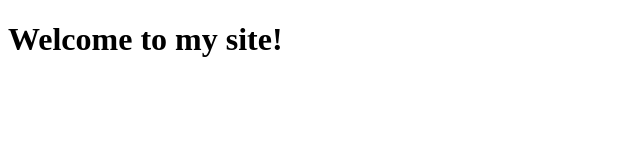
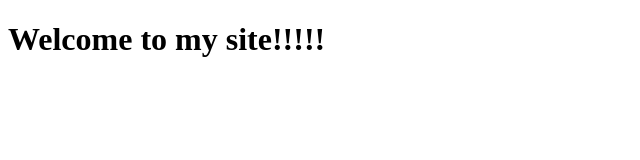
Before and after one commit to bmceuen/week2-lab, a plain HTML site: page index.html in a window 1280 px wide. Shown: the full height of the page, 0-640 px from the left. Drawn offline with Linux system fonts and the light colour scheme.

Commit message:
added some text

```diff
--- a/index.html
+++ b/index.html
@@ -6,7 +6,7 @@
     <title>Week 2 Lab</title>
 </head>
 <body>
-    <h1>Welcome to my site!</h1>
+    <h1>Welcome to my site!!!!!</h1>
 
 </body>
 </html>
```
